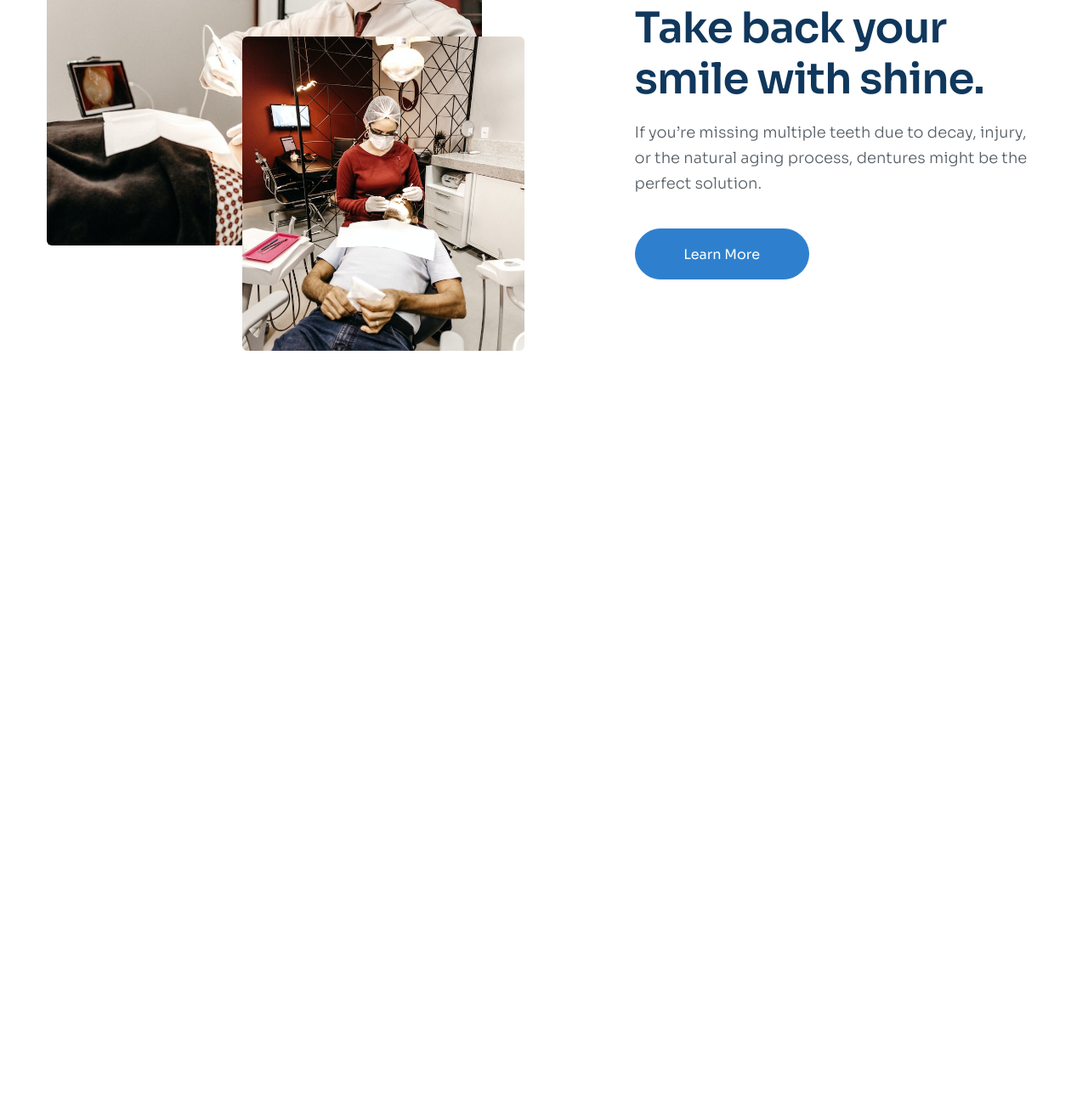
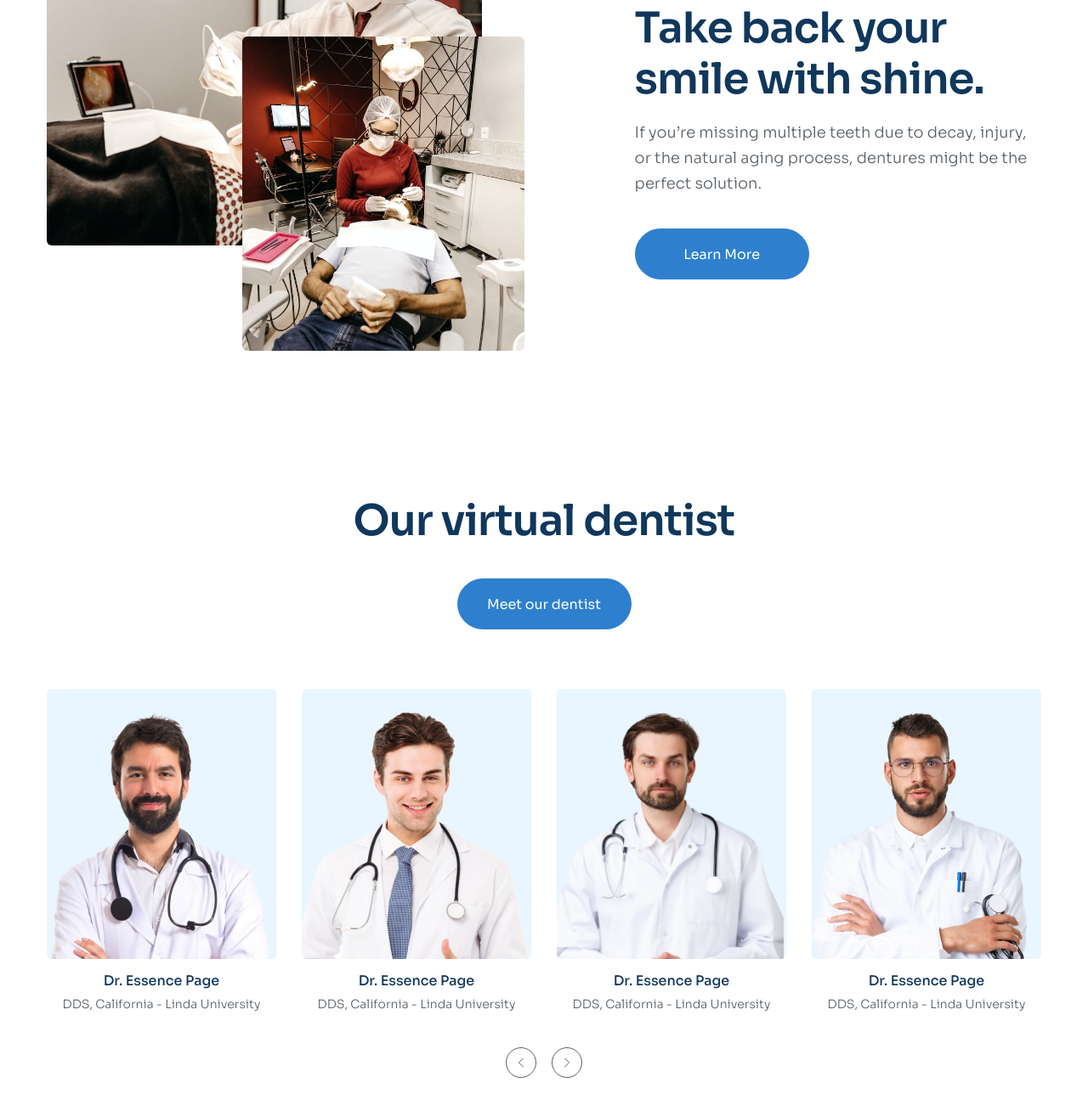
Before and after one commit to gnasche-2003/Project---03---F8, a plain HTML site: page index.html in a window 1280 px wide. Shown: the part 2989-4297 px from the top of the page at 85% size. Before the commit the page ends 3487 px from the top, so only its background shows below. Drawn offline with Linux system fonts and the light colour scheme.

Commit message:
Add Member #1 + #2

```diff
--- a/assets/css/styles.css
+++ b/assets/css/styles.css
@@ -418,3 +418,92 @@ a {
 .feature__cta {
   margin-top: 38px;
 }
+
+/* Member */
+.member {
+  padding: 85px 0;
+  text-align: center;
+}
+
+.member__header {
+  display: flex;
+  flex-direction: column;
+  align-items: center;
+}
+
+.member__cta {
+  margin-top: 38px;
+}
+
+.member__list {
+  display: grid;
+  grid-template-columns: repeat(4, 1fr);
+  column-gap: 30px;
+  margin-top: 70px;
+}
+
+.member-item__img-bg {
+  padding-top: 28px;
+  border-radius: 6px;
+  background: #eaf6ff;
+  overflow: hidden;
+}
+
+.member-item:hover .member-item__thumb {
+  transform: scale(1.1);
+}
+
+.member-item__thumb {
+  display: block;
+  max-width: 100%;
+  height: 290px;
+  object-fit: cover;
+  transition: 0.25s;
+}
+
+.member-item__name {
+  margin-top: 12px;
+  font-weight: 500;
+  font-size: 1.6rem;
+  line-height: 1.75;
+  color: #10375c;
+}
+
+.member-item__title {
+  font-weight: 300;
+  font-size: 1.4rem;
+  line-height: 1.86;
+  color: #575f66;
+}
+
+.member__control {
+  display: flex;
+  justify-content: center;
+  column-gap: 18px;
+  margin-top: 38px;
+}
+
+.member__control-btn {
+  display: flex;
+  justify-content: center;
+  align-items: center;
+  width: 36px;
+  height: 36px;
+  border-radius: 50%;
+  border: 1px solid #575f66;
+  outline: none;
+  color: #575f66;
+  background: #fff;
+  transition: 0.25s;
+}
+
+.member__control-btn:hover {
+  color: #ffffff;
+  background: #2e80ce;
+  border-color: #2e80ce;
+  cursor: pointer;
+}
+
+.member__control-next-icon {
+  rotate: 180deg;
+}
--- a/index.html
+++ b/index.html
@@ -150,7 +150,7 @@
       </div>
     </header>
 
-    <!-- Service -->
+    <!-- Main -->
     <main>
       <!-- Service -->
       <section class="service">
@@ -164,6 +164,7 @@
             <figure>
               <img src="./assets/img/service.jpg" alt="" class="service_img" />
             </figure>
+
             <div>
               <div class="service__list">
                 <!-- Service item 1 -->
@@ -182,6 +183,7 @@
                       />
                     </svg>
                   </div>
+
                   <div class="service-item__body">
                     <h3 class="service-item__heading">Oral Surgery</h3>
                     <p class="service-item__desc">
@@ -207,6 +209,7 @@
                       />
                     </svg>
                   </div>
+
                   <div class="service-item__body">
                     <h3 class="service-item__heading">Wisdom Teeth Removal</h3>
                     <p class="service-item__desc">
@@ -232,6 +235,7 @@
                       />
                     </svg>
                   </div>
+
                   <div class="service-item__body">
                     <h3 class="service-item__heading">
                       Preventative Dentistry
@@ -325,6 +329,7 @@
                 />
               </figure>
             </div>
+
             <section class="feature__content">
               <h2 class="section-heading">Take back your smile with shine.</h2>
               <p class="section-desc">
@@ -336,6 +341,117 @@
           </div>
         </div>
       </section>
+
+      <!-- Member -->
+      <section class="member">
+        <div class="container">
+          <header class="member__header">
+            <h2 class="section-heading">Our virtual dentist</h2>
+            <a href="#!" class="btn member__cta">Meet our dentist</a>
+          </header>
+
+          <div class="member__list">
+            <!-- Member item 1 -->
+            <article class="member-item">
+              <div class="member-item__img-bg">
+                <img
+                  src="./assets/img/doctor_01.png"
+                  alt="Dr. Essence Page"
+                  class="member-item__thumb"
+                />
+              </div>
+              <h3 class="member-item__name">Dr. Essence Page</h3>
+              <p class="member-item__title">
+                DDS, California - Linda University
+              </p>
+            </article>
+
+            <!-- Member item 2 -->
+            <article class="member-item">
+              <div class="member-item__img-bg">
+                <img
+                  src="./assets/img/doctor_02.png"
+                  alt="Dr. Essence Page"
+                  class="member-item__thumb"
+                />
+              </div>
+              <h3 class="member-item__name">Dr. Essence Page</h3>
+              <p class="member-item__title">
+                DDS, California - Linda University
+              </p>
+            </article>
+
+            <!-- Member item 3 -->
+            <article class="member-item">
+              <div class="member-item__img-bg">
+                <img
+                  src="./assets/img/doctor_03.png"
+                  alt="Dr. Essence Page"
+                  class="member-item__thumb"
+                />
+              </div>
+              <h3 class="member-item__name">Dr. Essence Page</h3>
+              <p class="member-item__title">
+                DDS, California - Linda University
+              </p>
+            </article>
+
+            <!-- Member item 4 -->
+            <article class="member-item">
+              <div class="member-item__img-bg">
+                <img
+                  src="./assets/img/doctor_04.png"
+                  alt="Dr. Essence Page"
+                  class="member-item__thumb"
+                />
+              </div>
+              <h3 class="member-item__name">Dr. Essence Page</h3>
+              <p class="member-item__title">
+                DDS, California - Linda University
+              </p>
+            </article>
+          </div>
+
+          <div class="member__control">
+            <!-- Previous -->
+            <button class="member__control-btn">
+              <svg
+                width="6"
+                height="12"
+                viewBox="0 0 6 12"
+                fill="none"
+                xmlns="http://www.w3.org/2000/svg"
+              >
+                <path
+                  d="M5.5 1L0.5 6L5.5 11"
+                  stroke="currentColor"
+                  stroke-linecap="round"
+                  stroke-linejoin="round"
+                />
+              </svg>
+            </button>
+
+            <!-- Next  -->
+            <button class="member__control-btn">
+              <svg
+                class="member__control-next-icon"
+                width="6"
+                height="12"
+                viewBox="0 0 6 12"
+                fill="none"
+                xmlns="http://www.w3.org/2000/svg"
+              >
+                <path
+                  d="M5.5 1L0.5 6L5.5 11"
+                  stroke="currentColor"
+                  stroke-linecap="round"
+                  stroke-linejoin="round"
+                />
+              </svg>
+            </button>
+          </div>
+        </div>
+      </section>
     </main>
   </body>
 </html>
```
Also changed, not shown: assets/img/doctor_01.png (added), assets/img/doctor_02.png (added), assets/img/doctor_03.png (added), assets/img/doctor_04.png (added).
